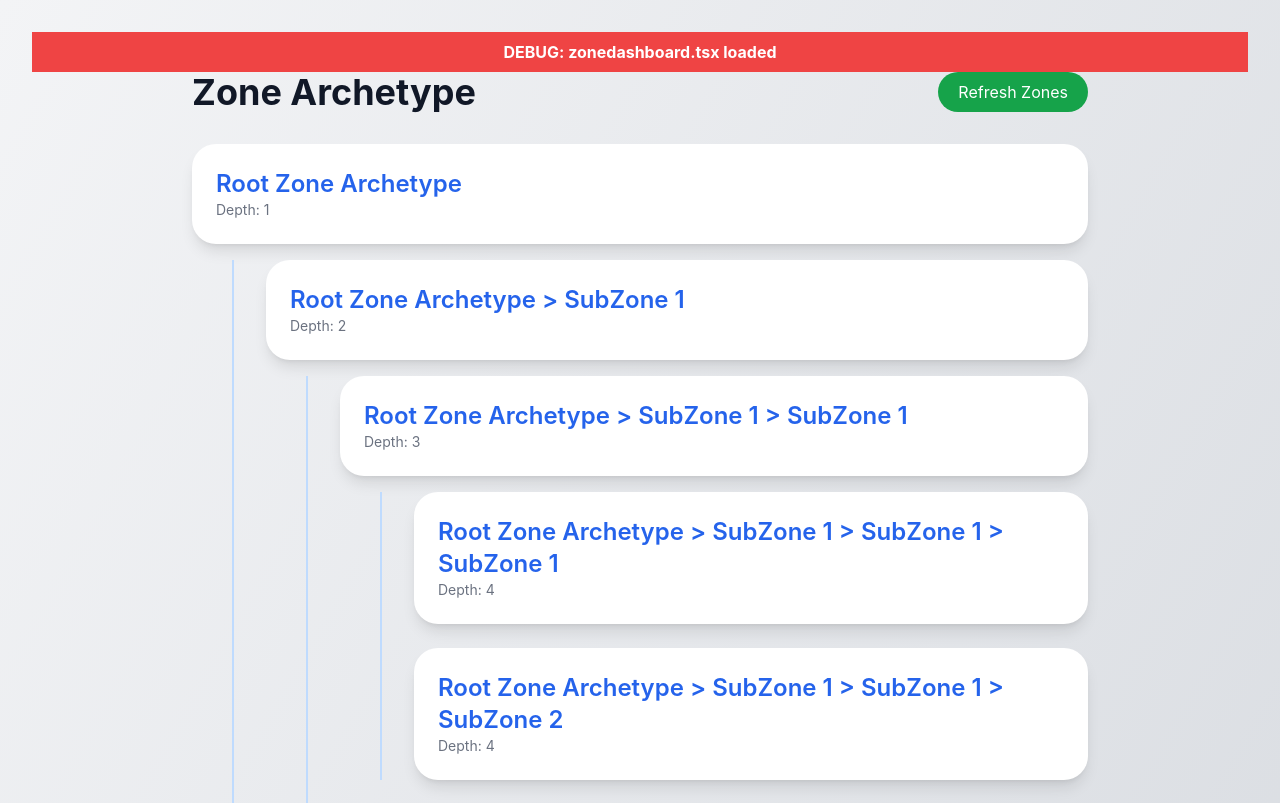
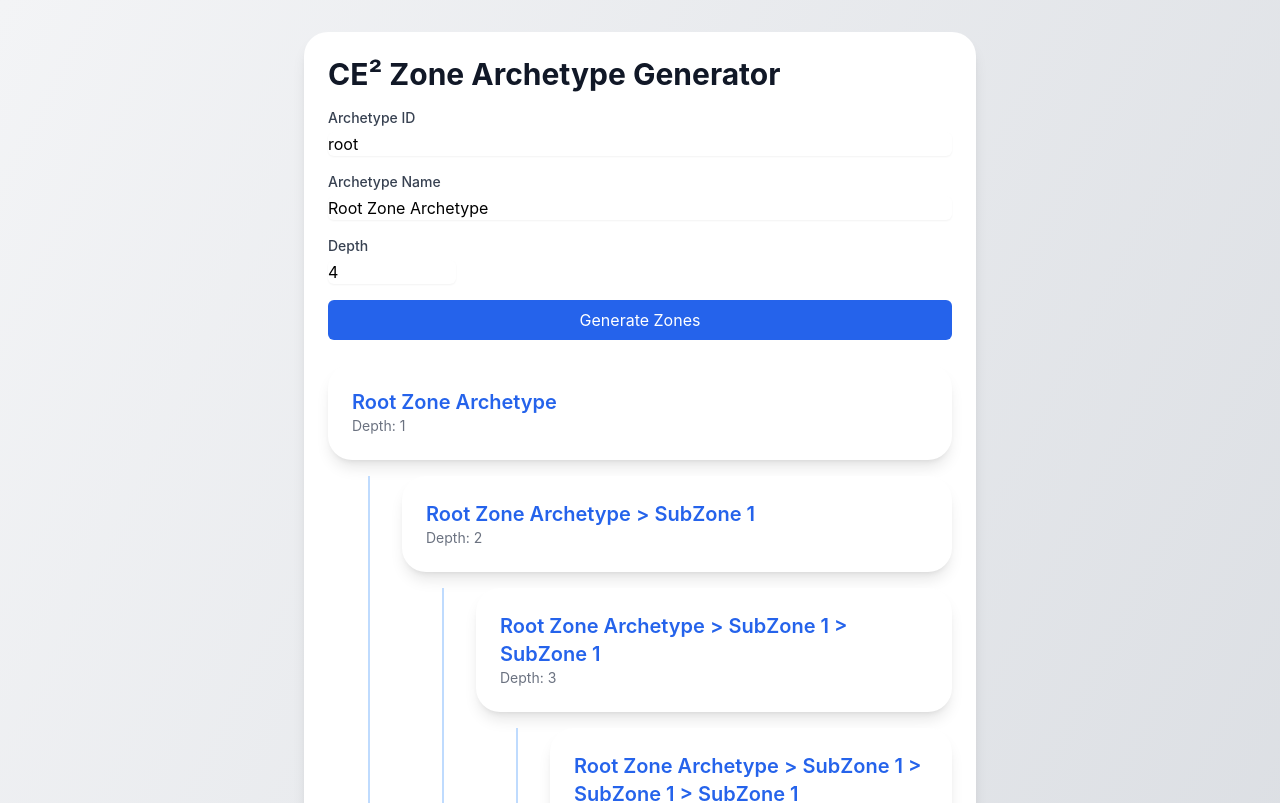
Before and after one commit to OmniChainOrg/omnimodel-dashboard, a Next.js app: page /zonedashboard in a window 1280 px wide. Shown: the top 803 px of the page. Built offline with nearby package versions, Linux system fonts and the light colour scheme.

Commit message:
Update zonedashboard.tsx

```diff
--- a/pages/zonedashboard.tsx
+++ b/pages/zonedashboard.tsx
@@ -1,16 +1,9 @@
 // pages/zonedashboard.tsx
-import React from 'react';
+import React, { useState } from 'react';
 import { useZoneArchetype, Zone } from '../hooks/useZoneArchetype';
 import { motion } from 'framer-motion';
 
-// Debug banner to confirm this page loads
-const DebugBanner: React.FC = () => (
-  <div className="bg-red-500 text-white text-center py-2 font-bold">
-    DEBUG: zonedashboard.tsx loaded
-  </div>
-);
-
-// Recursive ZoneNode with styling
+// Recursive ZoneNode with Tailwind styling + motion
 const ZoneNode: React.FC<{ zone: Zone }> = ({ zone }) => (
   <motion.div
     initial={{ opacity: 0, x: -20 }}
@@ -19,7 +12,7 @@ const ZoneNode: React.FC<{ zone: Zone }> = ({ zone }) => (
     className="mb-6"
   >
     <div className="p-6 bg-white rounded-2xl shadow-lg">
-      <h3 className="text-2xl font-semibold text-blue-600">{zone.name}</h3>
+      <h3 className="text-xl font-semibold text-blue-600">{zone.name}</h3>
       <p className="text-sm text-gray-500">Depth: {zone.depth}</p>
     </div>
     {zone.children && (
@@ -33,30 +26,61 @@ const ZoneNode: React.FC<{ zone: Zone }> = ({ zone }) => (
 );
 
 const ZoneDashboardPage: React.FC = () => {
-  const { tree, loading, error, refresh } = useZoneArchetype({
-    archetypeId: 'root',
-    archetypeName: 'Root Zone Archetype',
-    depth: 4,
-  });
+  // Form state
+  const [archetypeId, setArchetypeId] = useState('root');
+  const [archetypeName, setArchetypeName] = useState('Root Zone Archetype');
+  const [depth, setDepth] = useState(4);
 
-  React.useEffect(() => {
-    console.log('📡 zonedashboard.tsx rendered, loading=', loading);
-  }, [loading]);
+  // Fetch / regenerate on submit
+  const { tree, loading, error, refresh } = useZoneArchetype({ archetypeId, archetypeName, depth });
+  const handleSubmit = (e: React.FormEvent) => {
+    e.preventDefault();
+    refresh();
+  };
 
   return (
     <div className="min-h-screen bg-gradient-to-br from-gray-100 to-gray-300 p-8">
-      <DebugBanner />
-      <div className="max-w-4xl mx-auto">
-        <div className="flex justify-between items-center mb-8">
-          <h1 className="text-4xl font-bold text-gray-900">Zone Archetype</h1>
+      <div className="max-w-2xl mx-auto bg-white p-6 rounded-2xl shadow-lg">
+        <h1 className="text-3xl font-bold text-gray-900 mb-4">CE² Zone Archetype Generator</h1>
+        <form onSubmit={handleSubmit} className="space-y-4 mb-6">
+          <div>
+            <label className="block text-sm font-medium text-gray-700">Archetype ID</label>
+            <input
+              type="text"
+              value={archetypeId}
+              onChange={e => setArchetypeId(e.target.value)}
+              className="mt-1 block w-full border-gray-300 rounded-md shadow-sm focus:ring-blue-500 focus:border-blue-500"
+            />
+          </div>
+          <div>
+            <label className="block text-sm font-medium text-gray-700">Archetype Name</label>
+            <input
+              type="text"
+              value={archetypeName}
+              onChange={e => setArchetypeName(e.target.value)}
+              className="mt-1 block w-full border-gray-300 rounded-md shadow-sm focus:ring-blue-500 focus:border-blue-500"
+            />
+          </div>
+          <div>
+            <label className="block text-sm font-medium text-gray-700">Depth</label>
+            <input
+              type="number"
+              min={1}
+              max={6}
+              value={depth}
+              onChange={e => setDepth(Number(e.target.value))}
+              className="mt-1 block w-32 border-gray-300 rounded-md shadow-sm focus:ring-blue-500 focus:border-blue-500"
+            />
+          </div>
           <button
-            onClick={refresh}
-            className="px-5 py-2 bg-green-600 text-white rounded-full hover:bg-green-700 transition"
+            type="submit"
+            className="w-full py-2 px-4 bg-blue-600 text-white rounded-md hover:bg-blue-700 transition"
           >
-            Refresh Zones
+            Generate Zones
           </button>
-        </div>
-        {loading && <p className="text-center text-gray-600">Loading zone archetype...</p>}
+        </form>
+
+        {loading && <p className="text-center text-gray-600">Generating zone tree...</p>}
         {error && <p className="text-center text-red-600">Error: {error}</p>}
         {tree && <ZoneNode zone={tree} />}
       </div>
```
